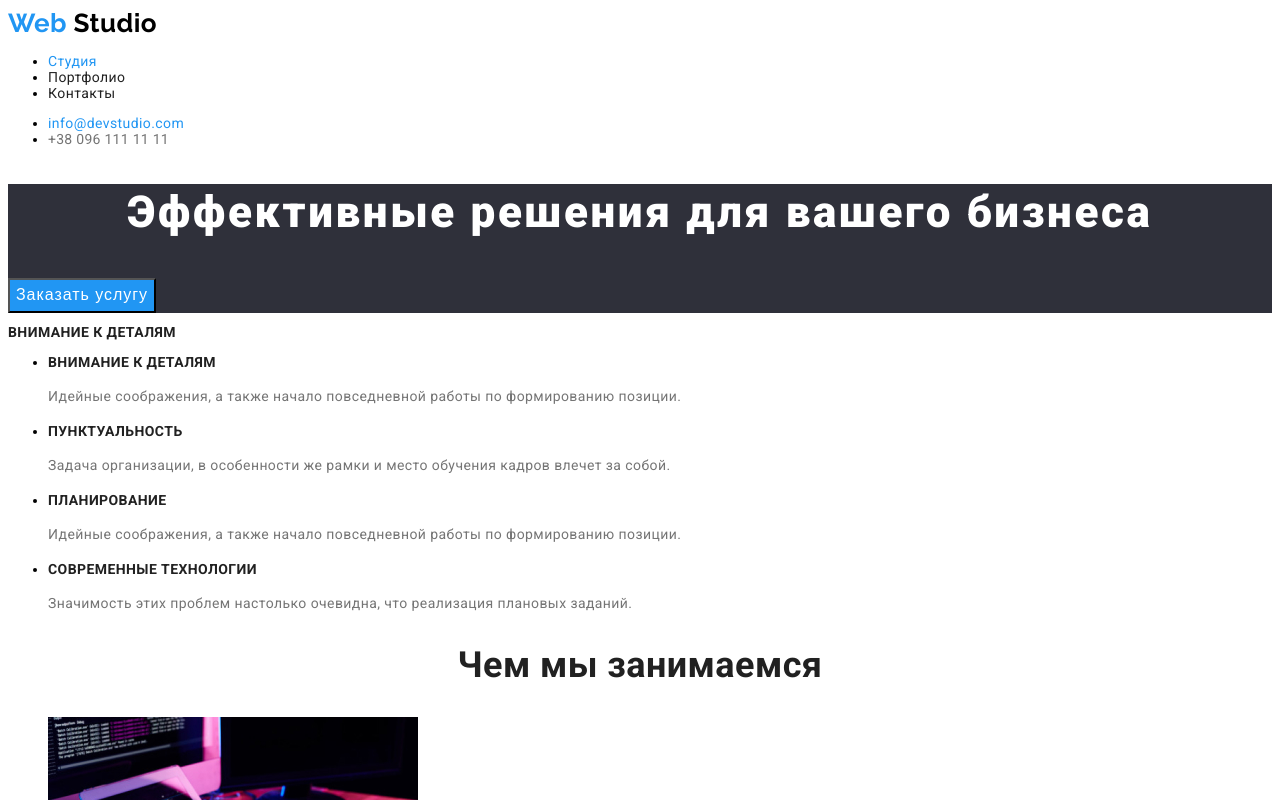
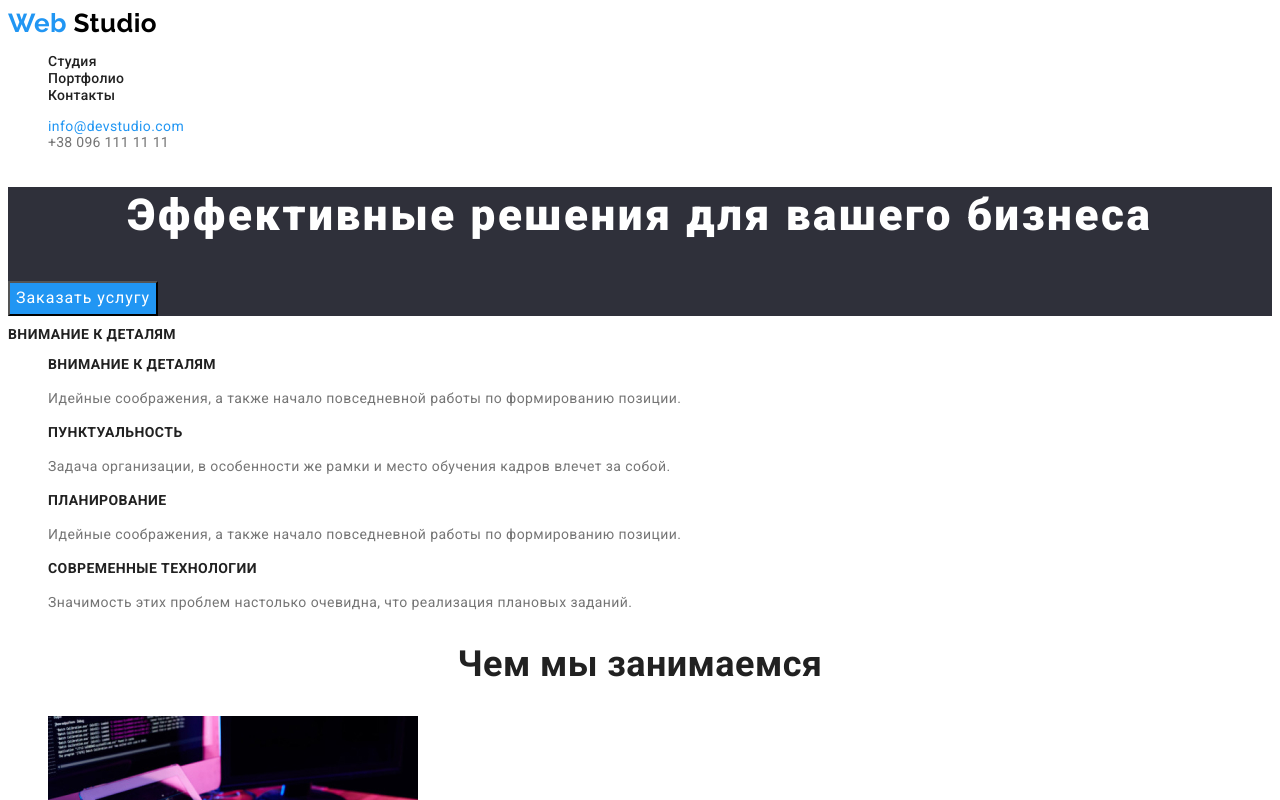
Before and after one commit to Oleksandr2705/goit-markup-hw-02, a plain HTML site: page index.html in a window 1280 px wide. Shown: the top 800 px of the page. Drawn offline with Linux system fonts and the light colour scheme.

Commit message:
Переробив css

```diff
--- a/css/styles.css
+++ b/css/styles.css
@@ -4,7 +4,13 @@ body {
   letter-spacing: 0.03em;
   font-size: 14px;
 }
-/* header */
+.link {
+text-decoration: none;
+}
+.list {
+  list-style: none;
+}
+/* ------------header----------------------- */
 .logotip {
   color: #000000;
   font-family: Raleway;
@@ -17,12 +23,30 @@ body {
   font-size: 26px;
   line-height: 1.19;
 }
-.site-li {
+
+.heder-link {
+font-family: 'Roboto';
+font-style: normal;
+font-weight: 500;
+font-size: 14px;
+line-height: 16px;
+letter-spacing: 0.02em;
+
+color: #212121;
+
+
+
+}
+
+
+
+
+.site-list {
   color: #212121;
   line-height: 1.14;
   letter-spacing: 0.02em;
 }
-.link {
+.link-portfo {
   color: #212121;
 }
 .link-current {
@@ -33,7 +57,7 @@ body {
   line-height: 1.14;
   letter-spacing: 0.02em;
 }
-/* main */
+/* -----------main---------------------- */
 .hero {
   background-color: #2f303a;
 }
@@ -46,13 +70,14 @@ body {
   letter-spacing: 0.06em;
 }
 .hero-button-text {
+  font-family: inherit;
   background-color: #2196f3;
   color: #ffffff;
   font-size: 16px;
   line-height: 1.8;
   letter-spacing: 0.06em;
 }
-/* преймущества */
+/*----------- преймущества --------------------*/
 .benefits-title {
   color: #212121;
   font-size: 14px;
@@ -63,14 +88,14 @@ body {
   color: #757575;
   line-height: 1.7;
 }
-/* чем мы занимаемся */
+/* ----------чем мы занимаемся ------------------*/
 .about-us-text {
   color: #212121;
   font-size: 36px;
   line-height: 1.16;
   text-align: center;
 }
-/* наша команда */
+/*----------- наша команда -------------------- */
 .our-team {
   font-size: 16px;
   line-height: 1.18;
@@ -81,7 +106,7 @@ body {
   line-height: 1.18;
   color: #757575;
 }
-/* подвал */
+/* --------------подвал -------------------------*/
 .adress {
   background-color: #2f303a;
 }
@@ -100,11 +125,12 @@ body {
   line-height: 1.7;
   color: rgba(255, 255, 255, 0.6);
 }
-/* Портфолио */
+/* ------------Портфолио --------------------------*/
 .button-set {
   background-color: #f5f4fa;
 }
 .button-li {
+  font-family: inherit;
   font-size: 16px;
   line-height: 1.6;
   text-align: center;
--- a/index.html
+++ b/index.html
@@ -12,27 +12,29 @@
       rel="stylesheet"
     />
     <link rel="stylesheet" href="./css/styles.css" />
+  </head>
+  <body>
     <style>
-      /*     Отменяем подчеркивание у ссылок */
+      /*   ----------- Отменяем подчеркивание у ссылок ------------*/
       a {
         text-decoration: none;
       }
     </style>
-  </head>
-  <body>
-    <!--Верхний контейнер   -->
-    <header>
-      <nav>
-        <a href="/" class="logotip"><span class="logotip-end">Web</span> Studio</a>
-        <ul class="site-list">
-          <li><a href="./index.html" class="link-current">Студия</a></li>
-          <li><a href="./portfolio.html" class="link">Портфолио</a></li>
-          <li><a href="#" class="link">Контакты</a></li>
+    <!-------------Верхний контейнер -----------------------  -->
+    <header class="heder">
+      <nav class="hight-kont link">
+        <a href="/" class="logotip link"><span class="logotip-end">Web</span> Studio</a>
+        <ul class="site-list list link">
+          <li><a href="./index.html" class="heder-link link">Студия</a></li>
+          <li><a href="./portfolio.html" class="heder-link list">Портфолио</a></li>
+          <li><a href="#" class="heder-link list">Контакты</a></li>
         </ul>
       </nav>
-      <ul class="site-nav-list">
-        <li><a href="mailto:info@devstudio.com" class="link-current">info@devstudio.com</a></li>
-        <li><a href="tel:+380961111111" class="contacts">+38 096 111 11 11</a></li>
+      <ul class="site-nav-list list">
+        <li>
+          <a href="mailto:info@devstudio.com" class="link-current link list">info@devstudio.com</a>
+        </li>
+        <li><a href="tel:+380961111111" class="contacts link list">+38 096 111 11 11</a></li>
       </ul>
     </header>
     <!-- Контейнер Эффективные решения для вашего бизнеса -->
@@ -44,7 +46,7 @@
       <!-- Контейнер Внимание к деталям... -->
       <section>
         <h2 class="benefits-title">Внимание к деталям</h2>
-        <ul>
+        <ul class="benefits-ul list">
           <li>
             <h3 class="benefits-title">Внимание к деталям</h3>
             <p class="benefits-text">
@@ -74,7 +76,7 @@
       <!-- Чем мы занимаемся -->
       <section class="about-us">
         <h2 class="about-us-text">Чем мы занимаемся</h2>
-        <ul>
+        <ul class="about-foto list">
           <li>
             <a href=""><img src="./images/foto1.jpg" alt="foto1" width="370" /></a>
           </li>
@@ -82,14 +84,14 @@
             <a href=""><img src="./images/foto2.jpg" alt="foto2" width="370" /></a>
           </li>
           <li>
-            <a href=""><img src="./images/foto3.jpg" alt="foto3 width="370" /></a>
+            <a href=""><img src="./images/foto3.jpg" alt="foto3" width="370" /></a>
           </li>
         </ul>
       </section>
       <!-- Наша команда -->
       <section>
         <h2 class="about-us-text">Наша команда</h2>
-        <ul>
+        <ul class="about-us-foto list">
           <li>
             <a href=""><img src="./images/people1.jpg" alt="people1" width="270" /></a>
             <h3 class="our-team">Игорь Демьяненко</h3>
@@ -118,15 +120,15 @@
       <div class="adress">
         <a href="/" class="logo-footer"><span class="logotip-end">Web</span> Studio</a>
         <address>
-          <ul>
+          <ul class="footer list">
             <li>
               <a href="#" class="adr-text">г. Киев, пр-т Леси Украинки, 26</a>
             </li>
             <li>
-              <a href="mailto:info@example.com" class="adr-mail">info@example.com</a>
+              <a href="mailto:info@example.com" class="adr-mail link">info@example.com</a>
             </li>
             <li>
-              <a href="tel:+380991111111" class="adr-mail">+38 099 111 11 11</a>
+              <a href="tel:+380991111111" class="adr-mail link">+38 099 111 11 11</a>
             </li>
           </ul>
         </address>
```
